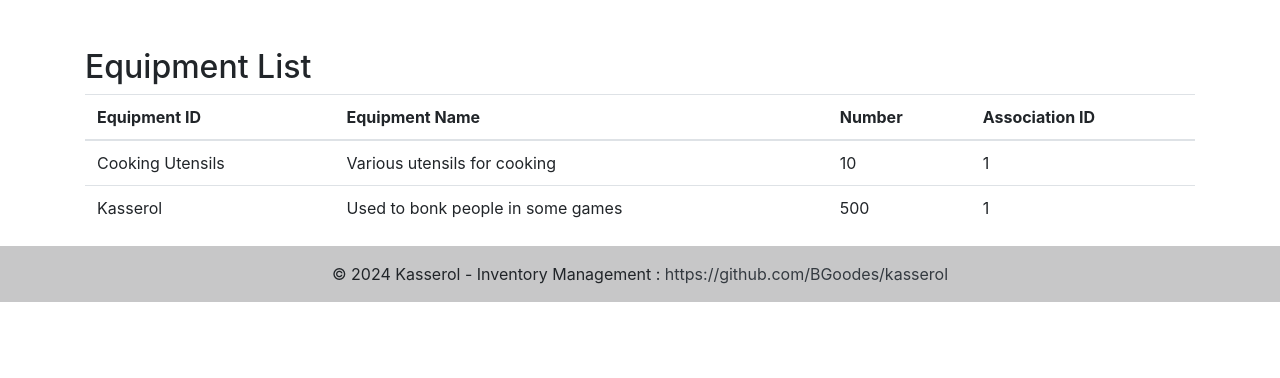
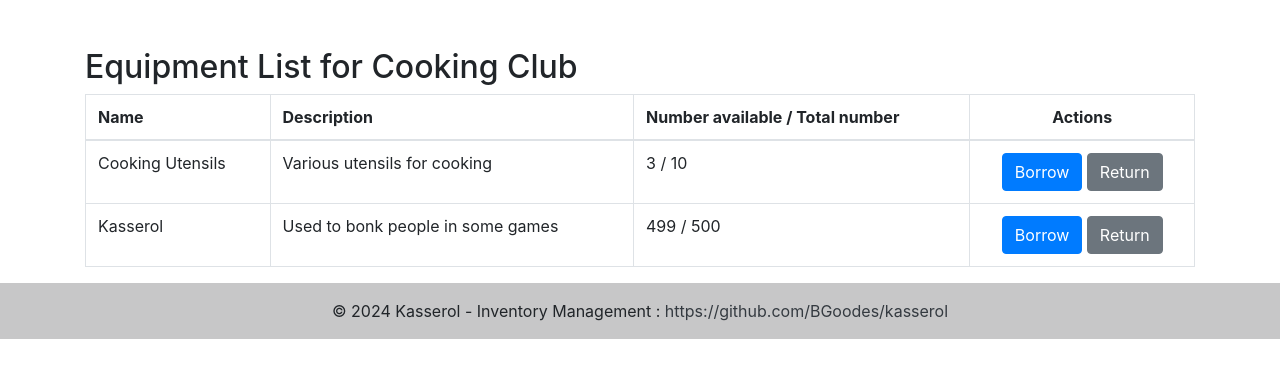
Before and after one commit to BGoodes/kasserol, a PHP site: page /stocks_assos.php?association_id=1 in a window 1280 px wide. Shown: the part 80-458 px from the top of the page. Run offline with PHP 8.4, Linux system fonts and the light colour scheme; data comes from the database, SQL or seed files in the repository.

Commit message:
Updates on data displayed and appearance + added buttons to borrow/return

```diff
--- a/src/stocks_assos.php
+++ b/src/stocks_assos.php
@@ -9,8 +9,15 @@ if (isset($_GET['association_id'])) {
     // Get the association_id from the URL
     $association_id = $_GET['association_id'];
 
-    // Fetch the equipment of the association from the database
-    $query = "SELECT * FROM materials WHERE associationId = :association_id";
+    // Fetch the association from the database
+    $query = "SELECT * FROM associations WHERE id = :association_id";
+    $stmt = $conn->prepare($query);
+    $stmt->bindParam(':association_id', $association_id);
+    $stmt->execute();
+    $association = $stmt->fetch(PDO::FETCH_ASSOC);
+
+    // Fetch the equipment of the association from the database + number taken per equipment
+    $query = "SELECT m.*, SUM(t.number) taken FROM transactions t JOIN materials m ON materialId = m.id WHERE associationId = :association_id GROUP BY materialId;";
     $stmt = $conn->prepare($query);
     $stmt->bindParam(':association_id', $association_id);
     $stmt->execute();
@@ -35,15 +42,15 @@ if (isset($_GET['association_id'])) {
     <?php include 'components/header.php'; ?>
 
     <div class="container mt-5">
-        <h2>Equipment List</h2>
+        <h2>Equipment List for <?php echo $association['name']; ?></h2>
         <!-- Display the equipment list -->
-        <table class="table">
+        <table class="table table-bordered table-hover">
             <thead>
                 <tr>
-                    <th scope="col">Equipment ID</th>
-                    <th scope="col">Equipment Name</th>
-                    <th scope="col">Number</th>
-                    <th scope="col">Association ID</th>
+                    <th scope="col">Name</th>
+                    <th scope="col">Description</th>
+                    <th scope="col">Number available / Total number</th>
+                    <th scope="col" class="text-center">Actions</th>
                     <!-- Add more table headers as needed -->
                 </tr>
             </thead>
@@ -52,8 +59,15 @@ if (isset($_GET['association_id'])) {
                     <tr>
                         <td><?php echo $item['name']; ?></td>
                         <td><?php echo $item['description']; ?></td>
-                        <td><?php echo $item['number']; ?></td>
-                        <td><?php echo $item['associationId']; ?></td>
+                        <td><?php echo $item['number'] - $item['taken']; ?> / <?php echo $item['number']; ?></td>
+                        <td class="text-center">
+                            <?php if ($item['number'] - $item['taken'] > 0) : ?>
+                                <a href="borrow.php?material_id=<?php echo $item['id']; ?>"><button class="btn btn-primary">Borrow</button></a>
+                            <?php endif; ?>
+                            <?php if ($item['taken'] > 0) : ?>
+                                <a href="return.php?material_id=<?php echo $item['id']; ?>"><button class="btn btn-secondary">Return</button></a>
+                            <?php endif; ?>
+                        </td>
                     </tr>
                 <?php endforeach; ?>
             </tbody>
```
